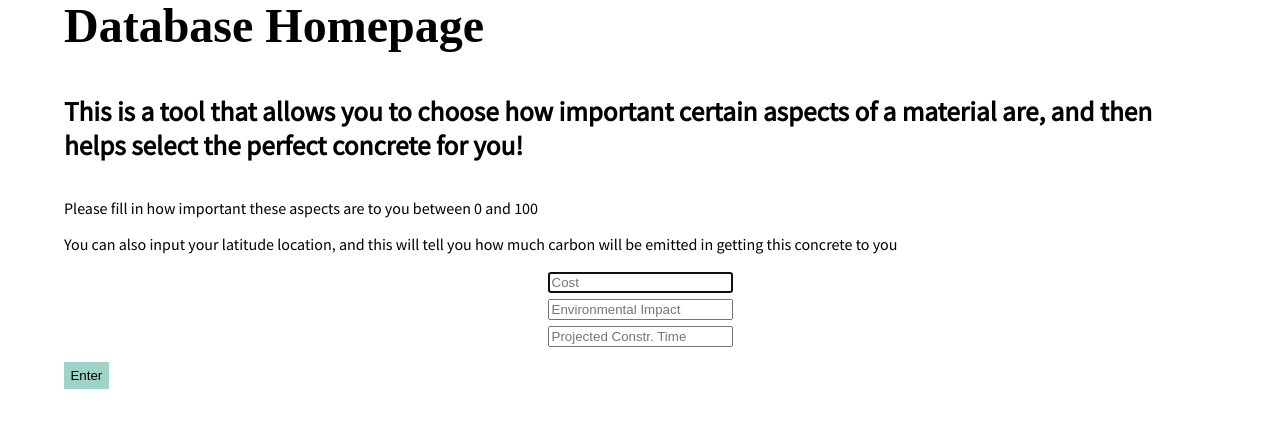
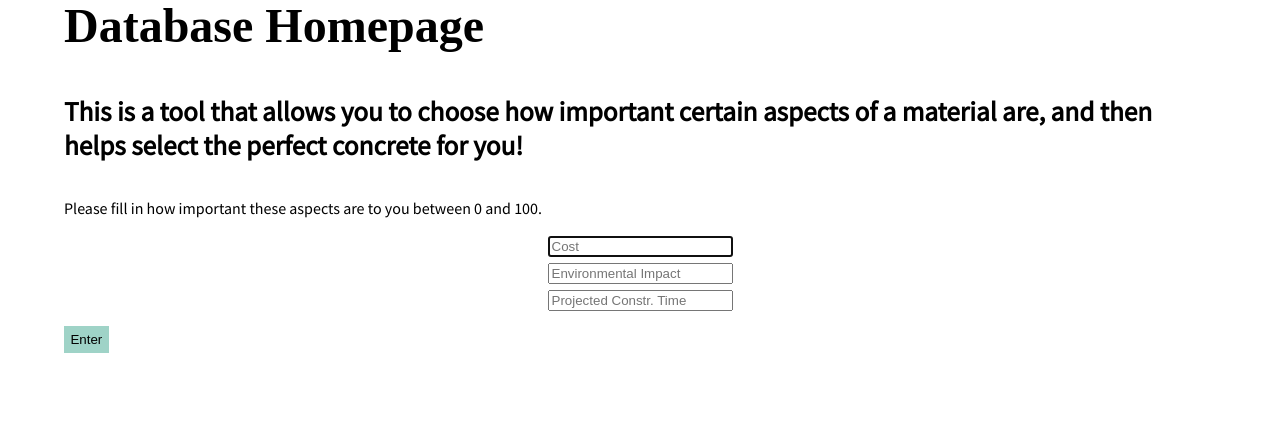
Before and after one commit to kyrill-borz/hackathondatabase, a Flask app: page / in a window 1280 px wide. Shown: the part 159-587 px from the top of the page. Run offline with Flask 2, Linux system fonts and the light colour scheme; some web fonts are replaced.

Commit message:
Update description

```diff
--- a/templates/index.html
+++ b/templates/index.html
@@ -6,8 +6,7 @@
 <h1>{{ the_title }}</h1>
 <div class="column is-4 is-offset-4">
     <h4 class="subtitle">This is a tool that allows you to choose how important certain aspects of a material are, and then helps select the perfect concrete for you! </h4>
-    <p>Please fill in how important these aspects are to you between 0 and 100</p>
-    <p>You can also input your latitude location, and this will tell you how much carbon will be emitted in getting this concrete to you</p>
+    <p>Please fill in how important these aspects are to you between 0 and 100.</p>
     <div class="box">
         <form method = "POST" action="{{ url_for('table')}}">
             <div class="field">
```
